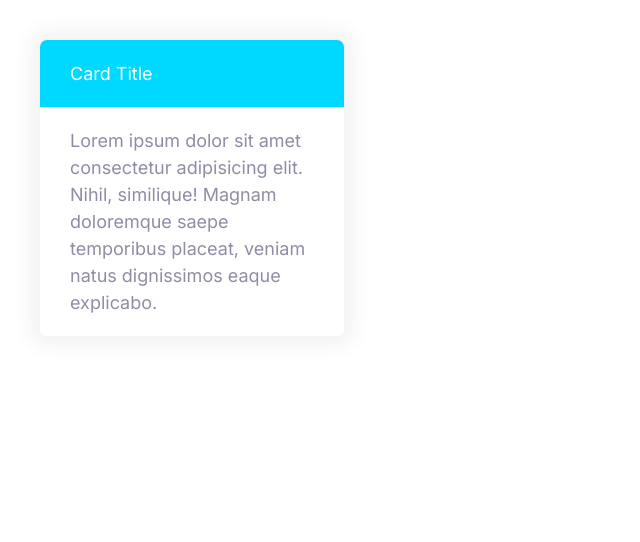
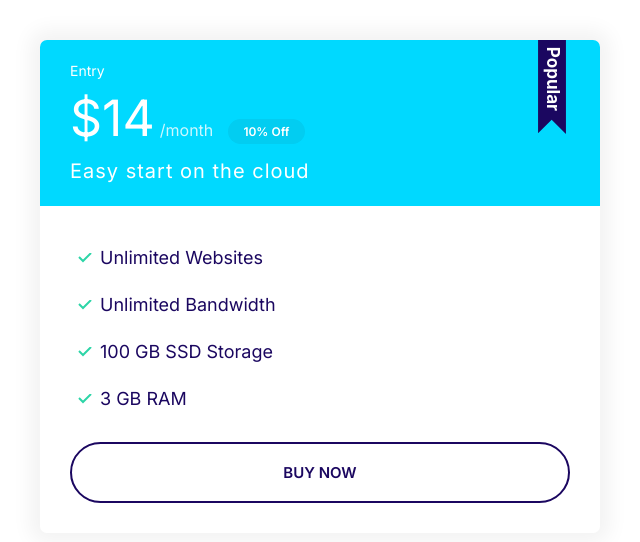
Before and after one commit to Montenegr007/moshify, a plain HTML site: page index.html in a window 1280 px wide. Shown: the whole page, without its empty margins (0-640 px from the left). Drawn offline with Linux system fonts and the light colour scheme.

Commit message:
Popular badge creation.

```diff
--- a/css/styles.css
+++ b/css/styles.css
@@ -128,6 +128,7 @@ a {
 
   .badge--small {
     font-size: 1.2rem;
+    padding: 0.5rem 1.5rem;
   }
 }
 
@@ -306,3 +307,69 @@ a {
   background: var(--color-secondary);
   color: #fff;
 }
+
+.card--secondary .badge--secondary {
+  background: #02cdf1;
+}
+
+/* Plans */
+
+.plan__name {
+  color: #fff;
+  margin: 0;
+  font-weight: 500;
+  font-size: 2.4rem;
+}
+
+.plan__price {
+  font-size: 6rem;
+}
+
+.plan__billing-cycle {
+  font-size: 2.4rem;
+  font-weight: 300;
+  opacity: 0.8;
+  margin-right: 1rem;
+}
+
+.plan__description {
+  font-size: 2rem;
+  font-weight: 300;
+  letter-spacing: 1px;
+  display: block;
+}
+
+.plan .list__item {
+  margin-bottom: 2rem;
+}
+
+.plan--popular .card__header {
+  position: relative;
+}
+
+.plan--popular .card__header::before {
+  content: url(../images/popular.svg);
+  width: 40px;
+  display: inline-block;
+  position: absolute;
+  top: -6px;
+  right: 5%;
+}
+
+@media screen and (min-width: 1024px) {
+  .plan__name {
+    font-size: 1.4rem;
+  }
+
+  .plan__price {
+    font-size: 5rem;
+  }
+
+  .plan__billing-cycle {
+    font-size: 1.6rem;
+  }
+
+  .plan__description {
+    font-size: 2rem;
+  }
+}
--- a/index.html
+++ b/index.html
@@ -15,13 +15,25 @@
     <link rel="stylesheet" href="css/styles.css" />
   </head>
   <body>
-    <div style="width: 30%; padding: 4rem">
-      <div class="card card--secondary">
-        <header class="card__header">Card Title</header>
-        <div class="card__body">
-          Lorem ipsum dolor sit amet consectetur adipisicing elit. Nihil,
-          similique! Magnam doloremque saepe temporibus placeat, veniam natus
-          dignissimos eaque explicabo.
+    <div style="width: 50%; padding: 4rem">
+      <div class="plan plan--popular">
+        <div class="card card--secondary">
+          <header class="card__header">
+            <h3 class="plan__name">Entry</h3>
+            <span class="plan__price">$14</span>
+            <span class="plan__billing-cycle">/month</span>
+            <span class="badge badge--secondary badge--small">10% Off</span>
+            <span class="plan__description">Easy start on the cloud</span>
+          </header>
+          <div class="card__body">
+            <ul class="list list--tick">
+              <li class="list__item">Unlimited Websites</li>
+              <li class="list__item">Unlimited Bandwidth</li>
+              <li class="list__item">100 GB SSD Storage</li>
+              <li class="list__item">3 GB RAM</li>
+            </ul>
+            <button class="btn btn--outline btn--block">Buy Now</button>
+          </div>
         </div>
       </div>
     </div>
```
Also changed, not shown: components/cards.html (added, +10 -0 lines), images/popular.svg (added).
